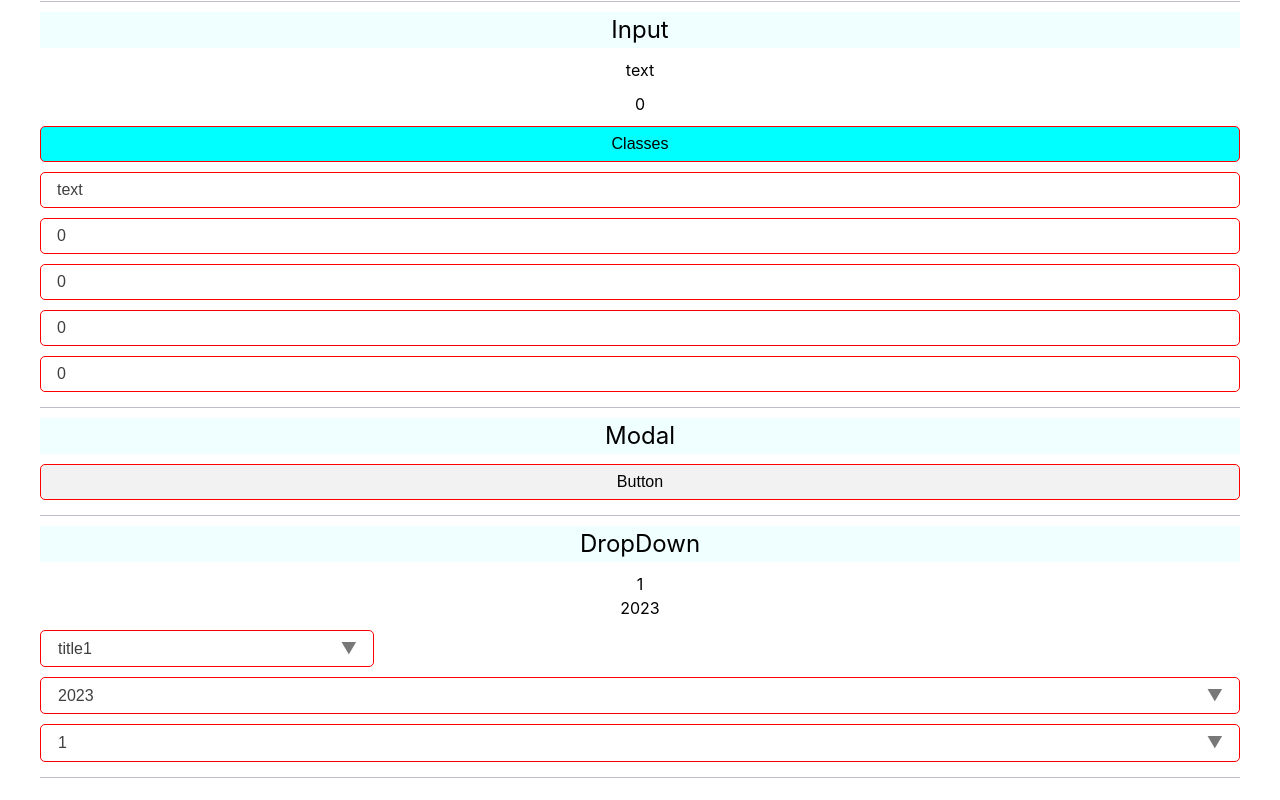
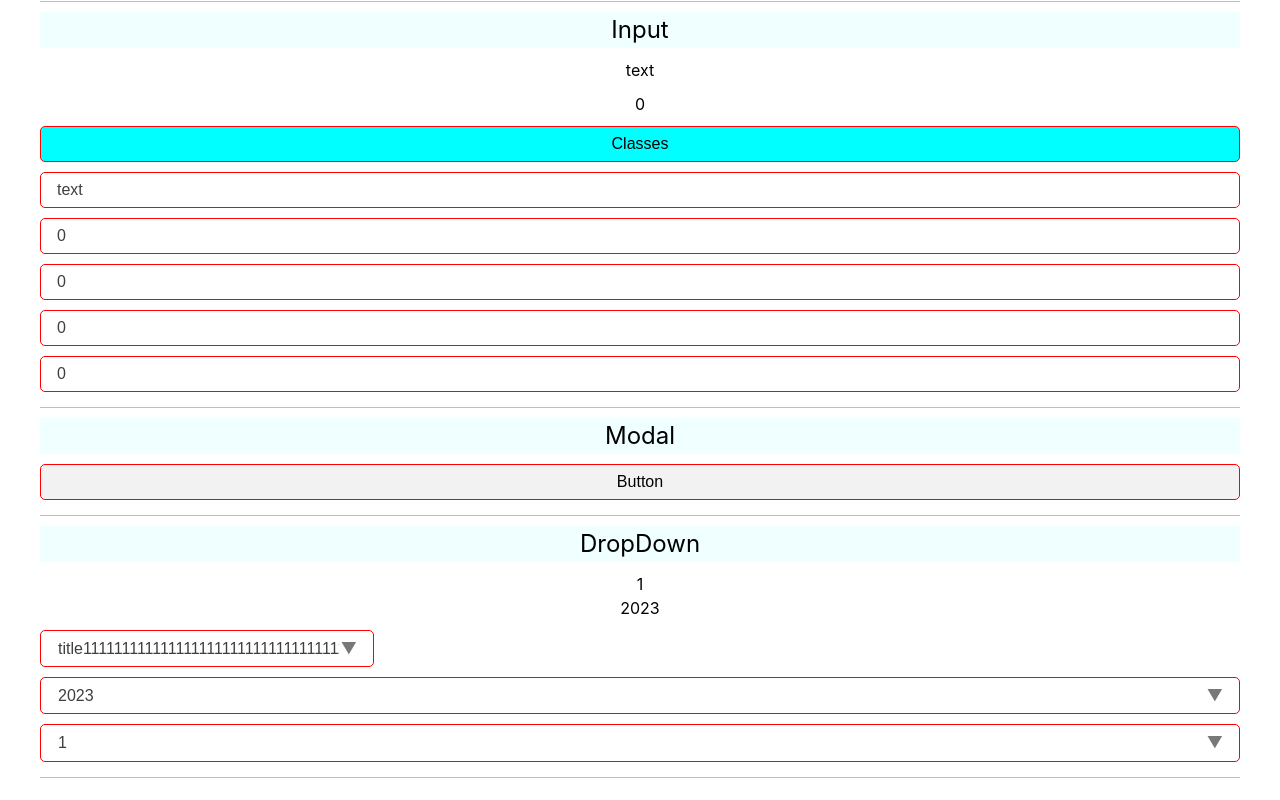
Before and after one commit to Smoren/vue3-hive-ui-kit, a Vue app: page / in a window 1280 px wide. Shown: the part 481-1281 px from the top of the page. Built offline with nearby package versions, Linux system fonts and the light colour scheme.

Commit message:
dropdowm: fix width text in icon

```diff
--- a/src/App.vue
+++ b/src/App.vue
@@ -59,7 +59,7 @@ const optionsObjectSort = [
 const optionsObject = [
   {
     key: 'key1',
-    title: 'title1',
+    title: 'title11111111111111111111111111111111111111111111111111111111',
     value: 'value1',
   },
   {
--- a/src/components/hive-drop-down/hive-drop-down.vue
+++ b/src/components/hive-drop-down/hive-drop-down.vue
@@ -273,7 +273,7 @@ $drop-down-padding: 0.5em 1em 0.5em 1em;
     top: 0;
     z-index: $drop-down-z_search;
     height: 100%;
-    width: 100%;
+    width: calc(100% - 1.2em);
     line-height: 1.2rem;
     padding: $drop-down-padding;
     cursor: default !important;
```
